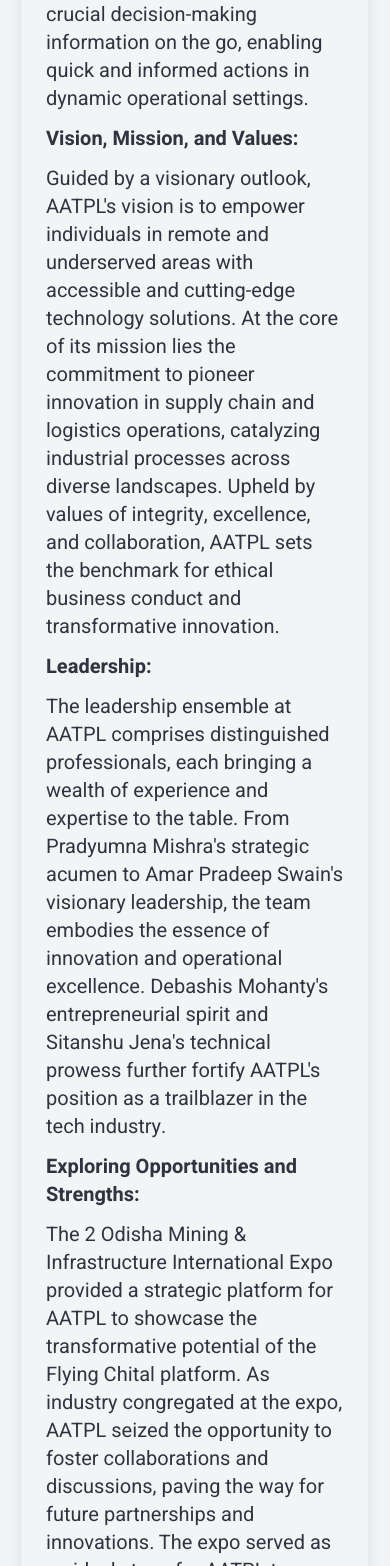
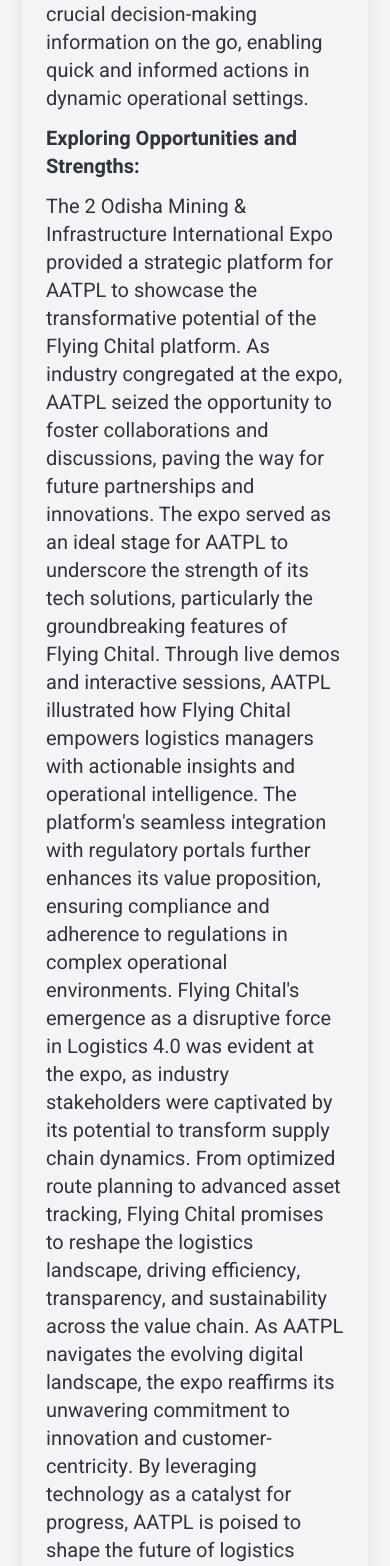
Before and after one commit to ALLINONETECH/Flying-Chittal, a React (Vite) app: page /miningExpo in a window 390 px wide. Shown: the part 3842-5408 px from the top of the page. Built offline with nearby package versions, Linux system fonts and the light colour scheme.

Commit message:
Expo blog

```diff
--- a/src/pages/Blog/MiningExpo.jsx
+++ b/src/pages/Blog/MiningExpo.jsx
@@ -105,18 +105,6 @@
                     The foundation of AATPL's success lies in its dedication to innovation and operational excellence. By harnessing the capabilities of cloud computing, IoT, and artificial intelligence, AATPL has developed a solution that transcends traditional logistics practices. Flying Chital equips logistics managers with crucial decision-making information on the go, enabling quick and informed actions in dynamic operational settings.
                   </p>
                   <h3 className="text-[20px] font-[700] font-heebo leading-[28px] text-[#30343F] mb-3">
-                    Vision, Mission, and Values:
-                  </h3>
-                  <p className="text-[20px] font-[400] font-heebo leading-[28px] text-[#30343F] mb-3">
-                    Guided by a visionary outlook, AATPL's vision is to empower individuals in remote and underserved areas with accessible and cutting-edge technology solutions. At the core of its mission lies the commitment to pioneer innovation in supply chain and logistics operations, catalyzing industrial processes across diverse landscapes. Upheld by values of integrity, excellence, and collaboration, AATPL sets the benchmark for ethical business conduct and transformative innovation.
-                  </p>
-                  <h3 className="text-[20px] font-[700] font-heebo leading-[28px] text-[#30343F] mb-3">
-                    Leadership:
-                  </h3>
-                  <p className="text-[20px] font-[400] font-heebo leading-[28px] text-[#30343F] mb-3">
-                    The leadership ensemble at AATPL comprises distinguished professionals, each bringing a wealth of experience and expertise to the table. From Pradyumna Mishra's strategic acumen to Amar Pradeep Swain's visionary leadership, the team embodies the essence of innovation and operational excellence. Debashis Mohanty's entrepreneurial spirit and Sitanshu Jena's technical prowess further fortify AATPL's position as a trailblazer in the tech industry.
-                  </p>
-                  <h3 className="text-[20px] font-[700] font-heebo leading-[28px] text-[#30343F] mb-3">
                     Exploring Opportunities and Strengths:
                   </h3>
                   <p className="text-[20px] font-[400] font-heebo leading-[28px] text-[#30343F] mb-3">
@@ -142,14 +130,12 @@
 
 
       <section className="text-gray-600 body-font bg-gray-100 rounded-tl-[50px] rounded-br-[50px]">
-        <div className="container px-5 py-10 mx-auto">
           {/* Previous content */}
-        </div>
         {/* New section for YouTube videos */}
-        <div className="container px-5 py-10 mx-auto pb-16"> {/* Added pb-16 for large padding */}
+        <div className="container px-5 py-10 mx-auto pb-16 md:h-40"> {/* Added pb-16 for large padding */}
           <h2 className="text-2xl font-bold mb-4">YouTube Videos</h2>
-          <div className="grid grid-cols-1 md:grid-cols-2 gap-8">
-            <div className="aspect-w-16 aspect-h-9">
+          <div className="grid grid-cols-1 md:grid-cols-2 gap-20">
+            <div>
               <iframe
                 className="w-full h-full"
                 src="https://www.youtube.com/embed/W8Rdo3vi-Z4"
@@ -158,7 +144,7 @@
                 allowFullScreen
               ></iframe>
             </div>
-            <div className="aspect-w-16 aspect-h-9">
+            <div >
               <iframe
                 className="w-full h-full"
                 src="https://www.youtube.com/embed/ta4QepLSgSI"
@@ -170,10 +156,6 @@
           </div>
         </div>
       </section>
-
-
-
-
     </div>
   );
 }
```
